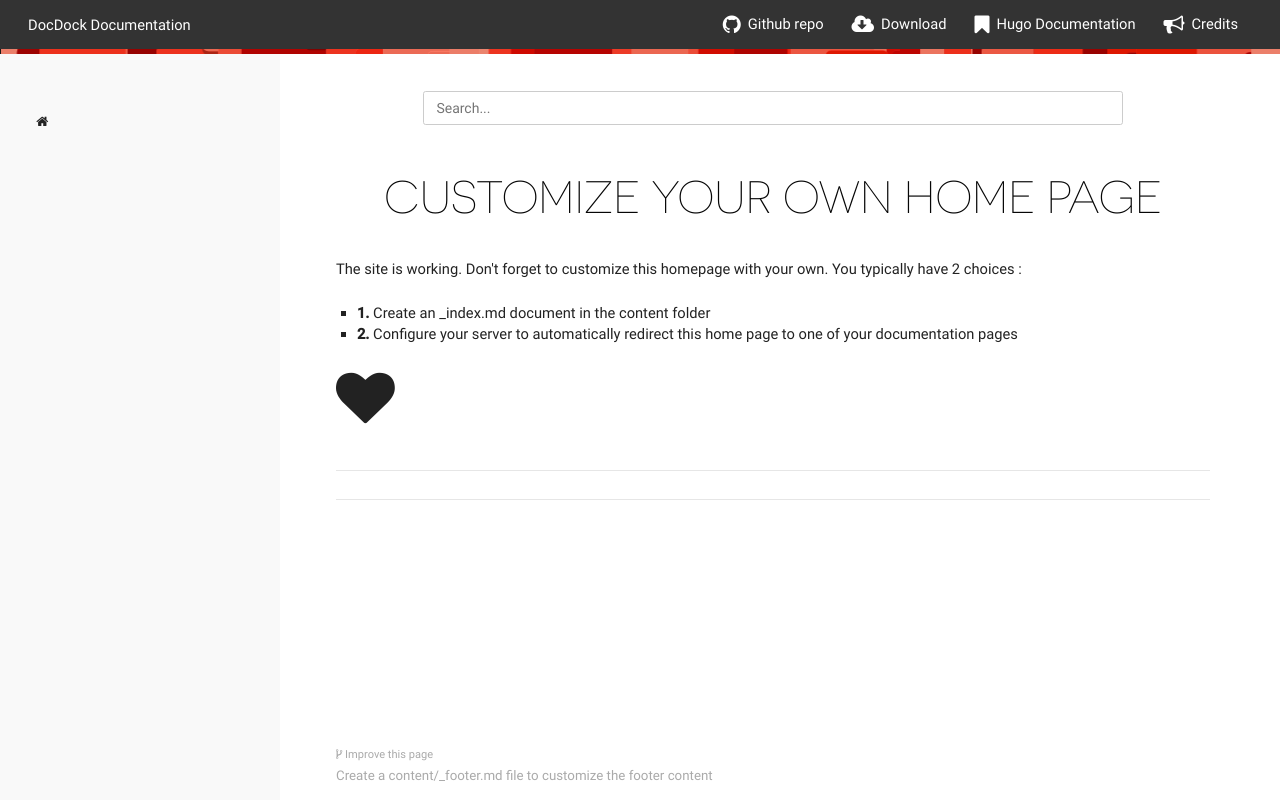
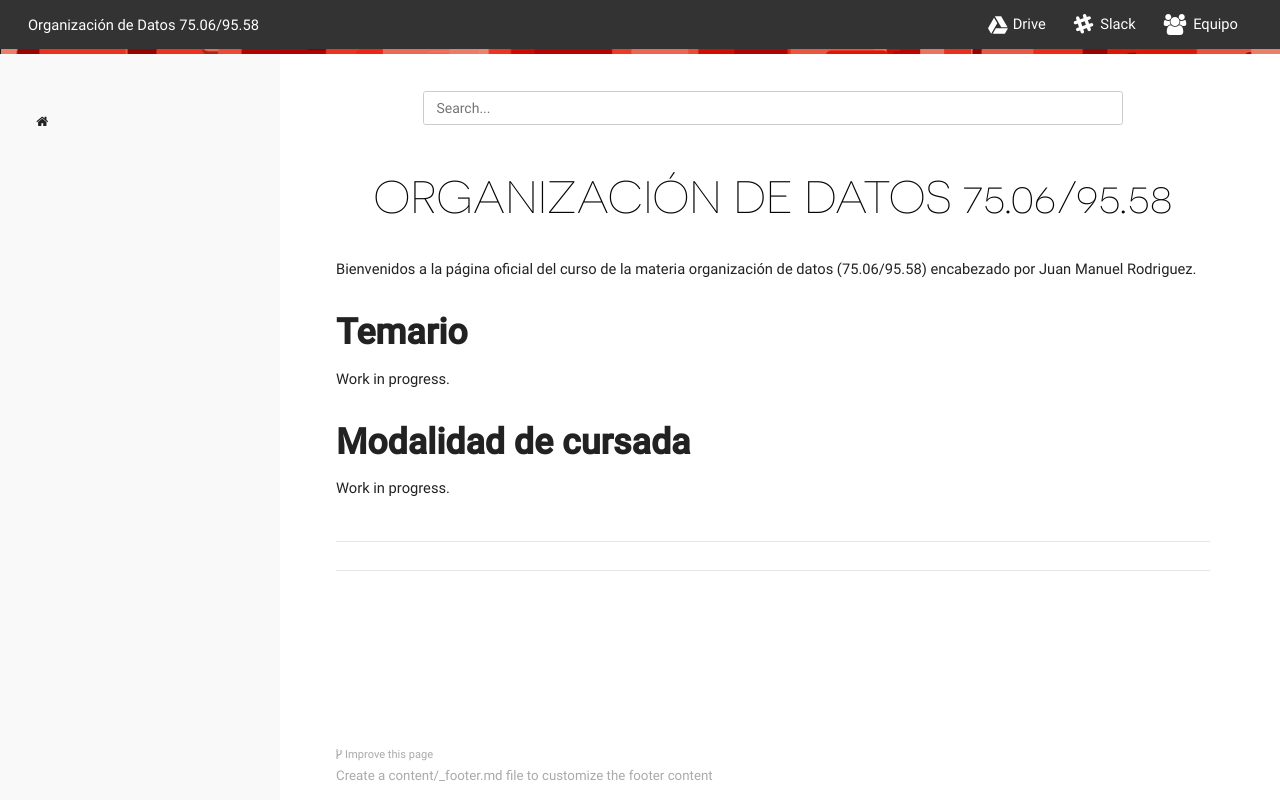
Before and after one commit to datos7506-fiuba/datos7506-fiuba.github.io, a plain HTML site: page index.html in a window 1280 px wide. Drawn offline with Linux system fonts and the light colour scheme.

Commit message:
Updating the welcome page

```diff
--- a/categories/index.xml
+++ b/categories/index.xml
@@ -1,9 +1,9 @@
 <?xml version="1.0" encoding="utf-8" standalone="yes"?>
 <rss version="2.0" xmlns:atom="http://www.w3.org/2005/Atom">
   <channel>
-    <title>Categories on DocDock Documentation</title>
+    <title>Categories on Organización de Datos 75.06/95.58</title>
     <link>https://datos7506-fiuba.github.io/categories/</link>
-    <description>Recent content in Categories on DocDock Documentation</description>
+    <description>Recent content in Categories on Organización de Datos 75.06/95.58</description>
     <generator>Hugo -- gohugo.io</generator>
     <language>en-us</language>
 
--- a/index.html
+++ b/index.html
@@ -2,12 +2,12 @@
 <html>
   <head>
 	<meta name="generator" content="Hugo 0.68.3" />
-    <title>DocDock Documentation</title>
+    <title>Organización de Datos 75.06/95.58</title>
 
       <meta charset="utf-8">
 <meta name="viewport" content="width=device-width, initial-scale=1, maximum-scale=1, user-scalable=no">
-<meta name="revised" content="2022-08-18T01:51:39 CEST">
-<title>DocDock Documentation :: DocDock Documentation</title>
+<meta name="revised" content="2022-08-18T19:16:00 CEST">
+<title>Welcome page :: Organización de Datos 75.06/95.58</title>
 <link rel="shortcut icon" href="/images/favicon.png" type="image/x-icon" />
 <link href="/css/nucleus.css" rel="stylesheet">
 <link href="/css/font-awesome.min.css" rel="stylesheet">
@@ -29,7 +29,7 @@
 
 
 
-    <a class="baselink" href="https://datos7506-fiuba.github.io/">DocDock Documentation</a>
+    <a class="baselink" href="https://datos7506-fiuba.github.io/">Organización de Datos 75.06/95.58</a>
 
 
 
@@ -38,22 +38,17 @@
     <nav class="shortcuts">
             <li class="" role="">
                 <a href="https://github.com/vjeantet/hugo-theme-docdock"  rel="noopener">
-                  <i class='fa fa-github'></i> <label>Github repo</label>
+                  <img src='/images/google-drive-brands.svg' color='white' height='20px' width='20px'  style='vertical-align:middle;margin:0px 5px'></img><label>Drive</label>
                 </a>
             </li>
             <li class="" role="">
                 <a href="https://github.com/vjeantet/hugo-theme-docdock/archive/master.zip"  rel="noopener">
-                  <i class='fa fa-cloud-download'></i> <label>Download</label>
+                  <i class='fa fa-slack'></i><label>Slack</label>
                 </a>
             </li>
             <li class="" role="">
                 <a href="https://gohugo.io/"  rel="noopener">
-                  <i class='fa fa-bookmark'></i> <label>Hugo Documentation</label>
-                </a>
-            </li>
-            <li class="" role="">
-                <a href="/credits"  rel="noopener">
-                  <i class='fa fa-bullhorn'></i> <label>Credits</label>
+                  <i class='fa fa-users'></i> <label>Equipo</label>
                 </a>
             </li>
     </nav>
@@ -101,17 +96,13 @@
 <a href="#" id="sidebar-toggle" data-sidebar-toggle=""><i class="fa fa-bars"></i> navigation</a>
 </span>
 
+<h1 id="organización-de-datos-75069558">Organización de Datos 75.06/95.58</h1>
+<p>Bienvenidos a la página oficial del curso de la materia organización de datos (75.06/95.58) encabezado por Juan Manuel Rodriguez.</p>
+<h2 id="temario">Temario</h2>
+<p>Work in progress.</p>
+<h2 id="modalidad-de-cursada">Modalidad de cursada</h2>
+<p>Work in progress.</p>
 
-		<h1>Customize your own home page</h1>
-		<p>
-		  The site is working. Don't forget to customize this homepage with your own. You typically have 2 choices :
-		</p>
-		<ul>
-		  <li><b>1. </b> Create an _index.md document in the content folder</li>
-		  <li><b>2. </b> Configure your server to automatically redirect this home page to one of your documentation pages</li>
-		</ul>
-
-	<p><i class="fa fa-heart fa-4x"></i></p>
 
 
 
@@ -136,7 +127,7 @@
 
 
     <div class="github-link">
-      <a href="https://github.com/vjeantet/hugo-theme-docdock/edit/master/exampleSite/content/" target="blank"><i class="fa fa-code-fork"></i>
+      <a href="https://github.com/vjeantet/hugo-theme-docdock/edit/master/exampleSite/content//_index.md" target="blank"><i class="fa fa-code-fork"></i>
         Improve this page</a>
     </div>
 
--- a/index.json
+++ b/index.json
@@ -2,13 +2,6 @@
 {
 	"uri": "https://datos7506-fiuba.github.io/categories/",
 	"title": "Categories",
-	"tags": [],
-	"description": "",
-	"content": ""
-},
-{
-	"uri": "https://datos7506-fiuba.github.io/",
-	"title": "DocDock Documentation",
 	"tags": [],
 	"description": "",
 	"content": ""
@@ -19,4 +12,11 @@
 	"tags": [],
 	"description": "",
 	"content": ""
+},
+{
+	"uri": "https://datos7506-fiuba.github.io/",
+	"title": "Welcome page",
+	"tags": [],
+	"description": "",
+	"content": "Organización de Datos 75.06/95.58 Bienvenidos a la página oficial del curso de la materia organización de datos (75.06/95.58) encabezado por Juan Manuel Rodriguez.\nTemario Work in progress.\nModalidad de cursada Work in progress.\n"
 }]
--- a/index.xml
+++ b/index.xml
@@ -1,9 +1,9 @@
 <?xml version="1.0" encoding="utf-8" standalone="yes"?>
 <rss version="2.0" xmlns:atom="http://www.w3.org/2005/Atom">
   <channel>
-    <title>DocDock Documentation</title>
+    <title>Welcome page on Organización de Datos 75.06/95.58</title>
     <link>https://datos7506-fiuba.github.io/</link>
-    <description>Recent content on DocDock Documentation</description>
+    <description>Recent content in Welcome page on Organización de Datos 75.06/95.58</description>
     <generator>Hugo -- gohugo.io</generator>
     <language>en-us</language>
 
--- a/tags/index.xml
+++ b/tags/index.xml
@@ -1,9 +1,9 @@
 <?xml version="1.0" encoding="utf-8" standalone="yes"?>
 <rss version="2.0" xmlns:atom="http://www.w3.org/2005/Atom">
   <channel>
-    <title>Tags on DocDock Documentation</title>
+    <title>Tags on Organización de Datos 75.06/95.58</title>
     <link>https://datos7506-fiuba.github.io/tags/</link>
-    <description>Recent content in Tags on DocDock Documentation</description>
+    <description>Recent content in Tags on Organización de Datos 75.06/95.58</description>
     <generator>Hugo -- gohugo.io</generator>
     <language>en-us</language>
 
```
Also changed, not shown: 404.html (+7 -12 lines), categories/index.html (+7 -12 lines), sitemap.xml (+4 -4 lines), tags/index.html (+7 -12 lines), images/google-drive-brands.svg (added).
